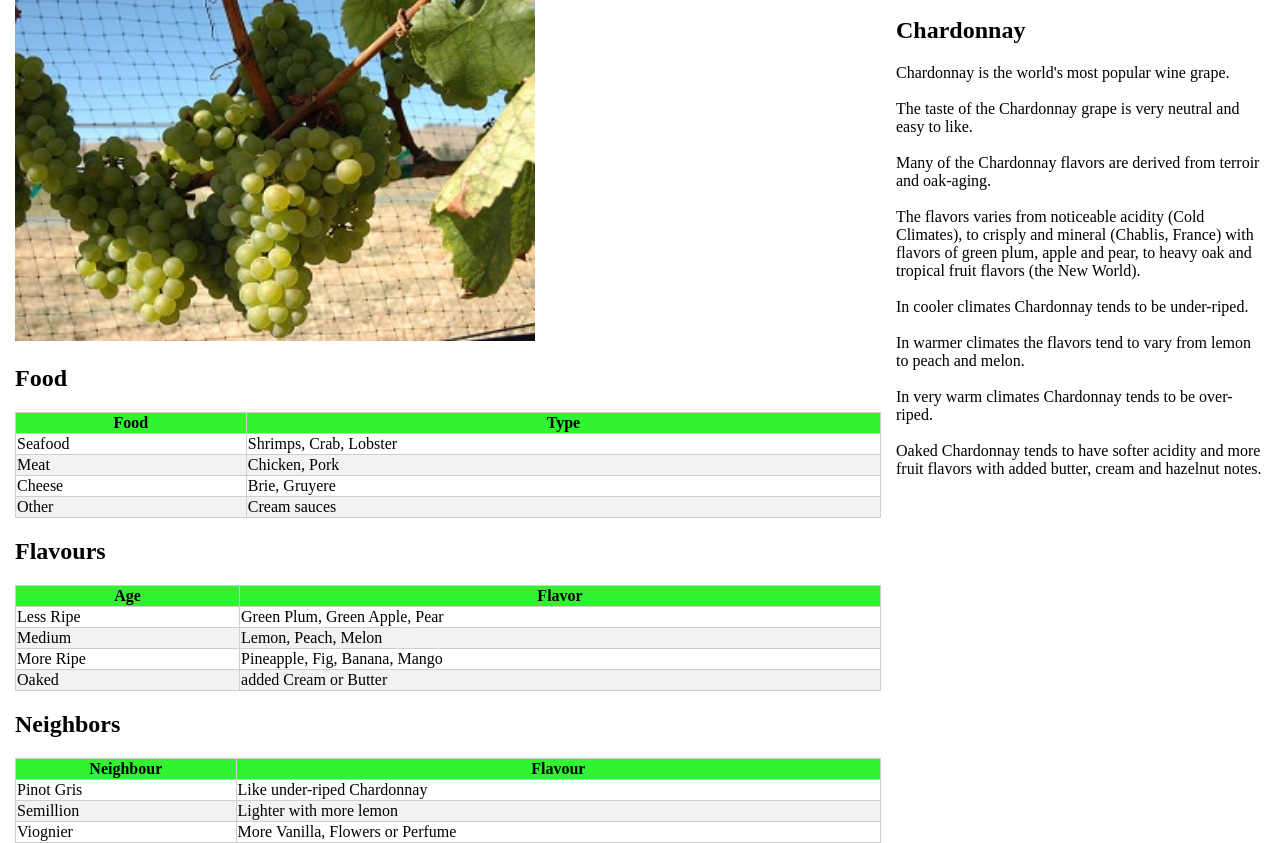
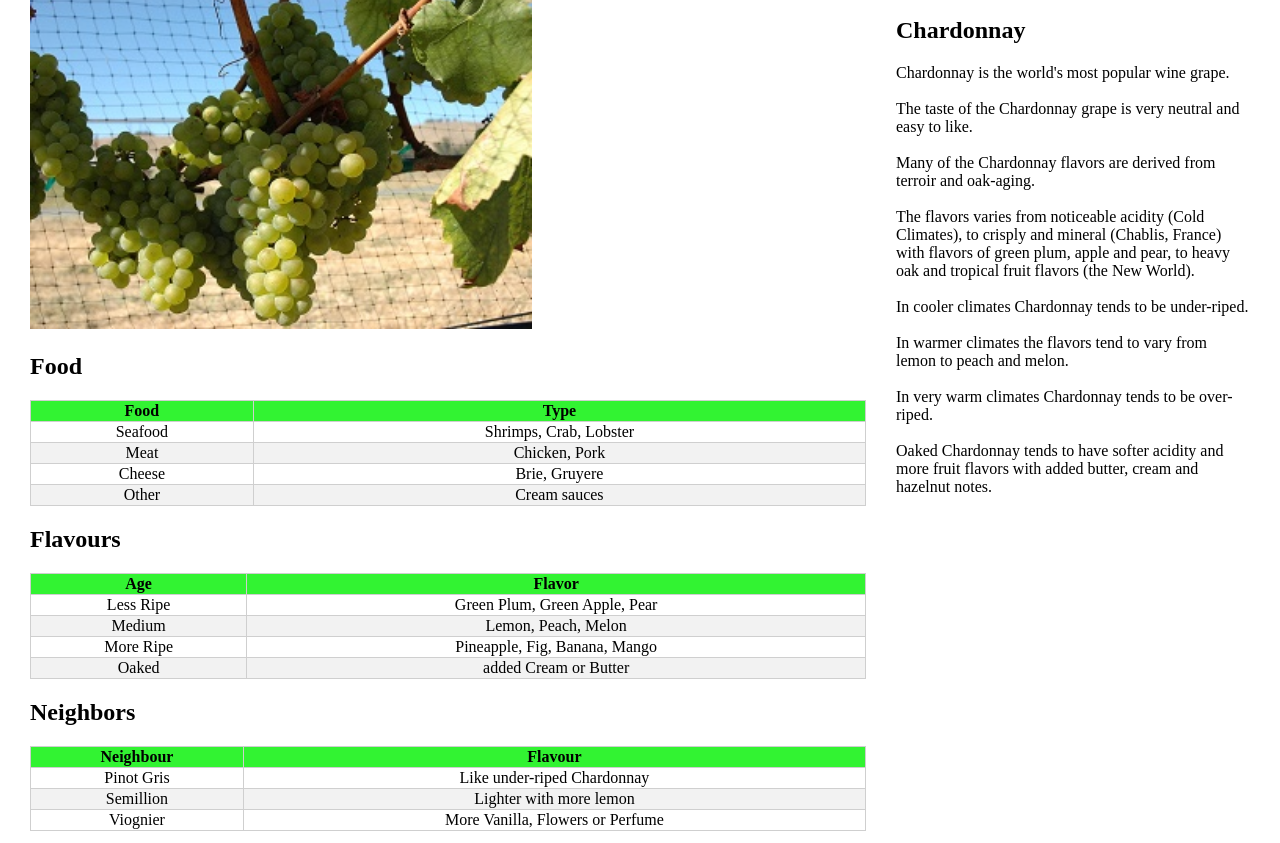
Before and after one commit to ladybird17/ui, a plain HTML site: page topnav/layout2-3.html in a window 1280 px wide. Shown: the part 97-940 px from the top of the page. Drawn offline with Linux system fonts and the light colour scheme; a web font is replaced by a local one.

Commit message:
ui 2일차꺼 조금 수정

```diff
--- a/topnav/layout2-3.html
+++ b/topnav/layout2-3.html
@@ -1,5 +1,5 @@
 <!DOCTYPE html>
-<html lang="en">
+<html lang="ko">
 <head>
     <meta charset="UTF-8">
     <meta name="viewport" content="width=device-width, initial-scale=1.0">
@@ -44,13 +44,13 @@
         section{
             float: left;
             width: 70%;
-            padding: 0px 15px;
+            padding: 0px 30px;
         }
 
         aside{
             float: left;
             width: 30%;
-            padding-right: 15px;
+            padding-right: 30px;
         }
 
         img{
@@ -59,6 +59,7 @@
 
         table {
             width: 100%;
+            text-align: center;
         }
 
         .Atable table,th,td{
```
Also changed, not shown: topnav/layout2-4.html (+4 -3 lines).
